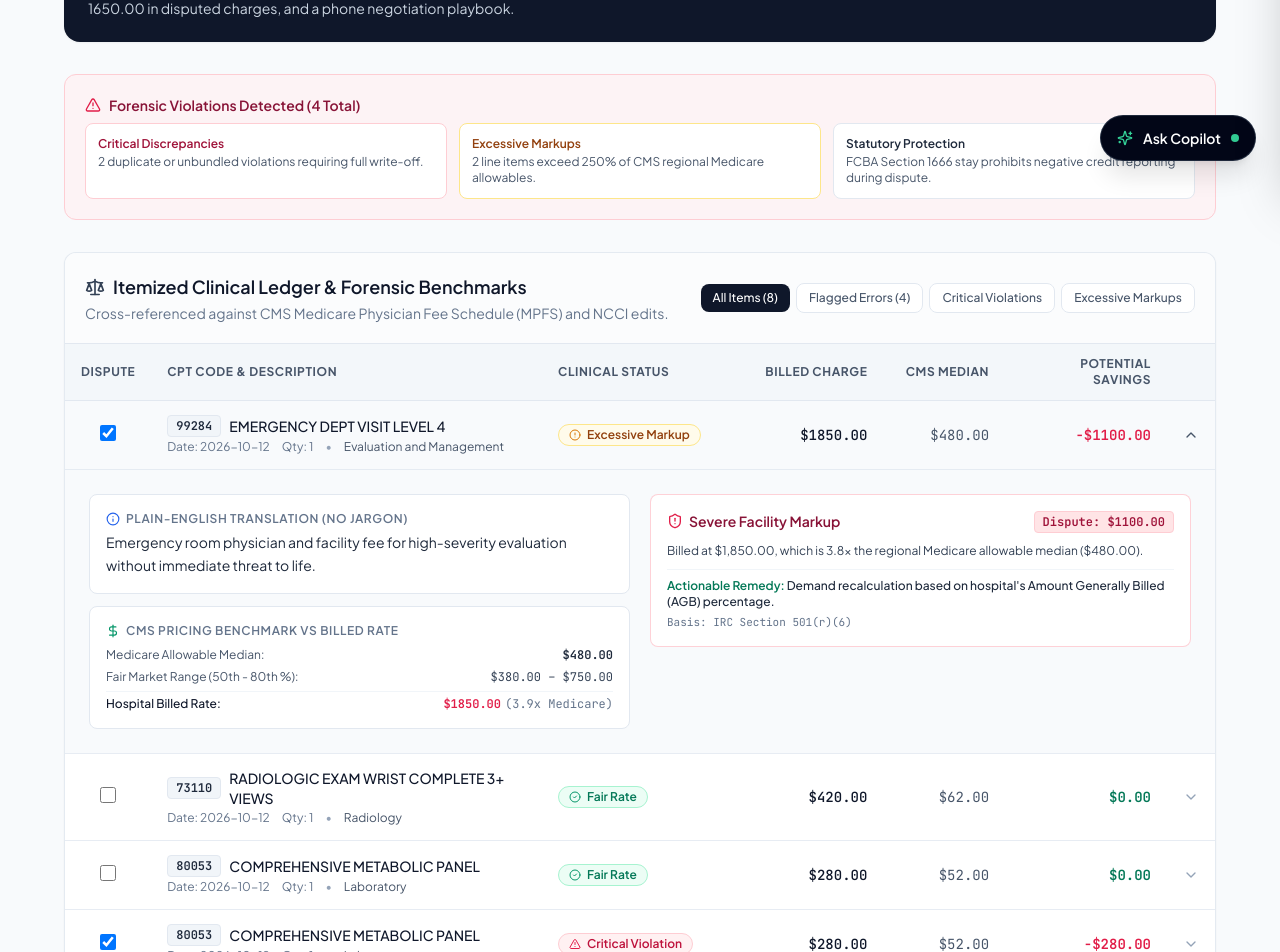
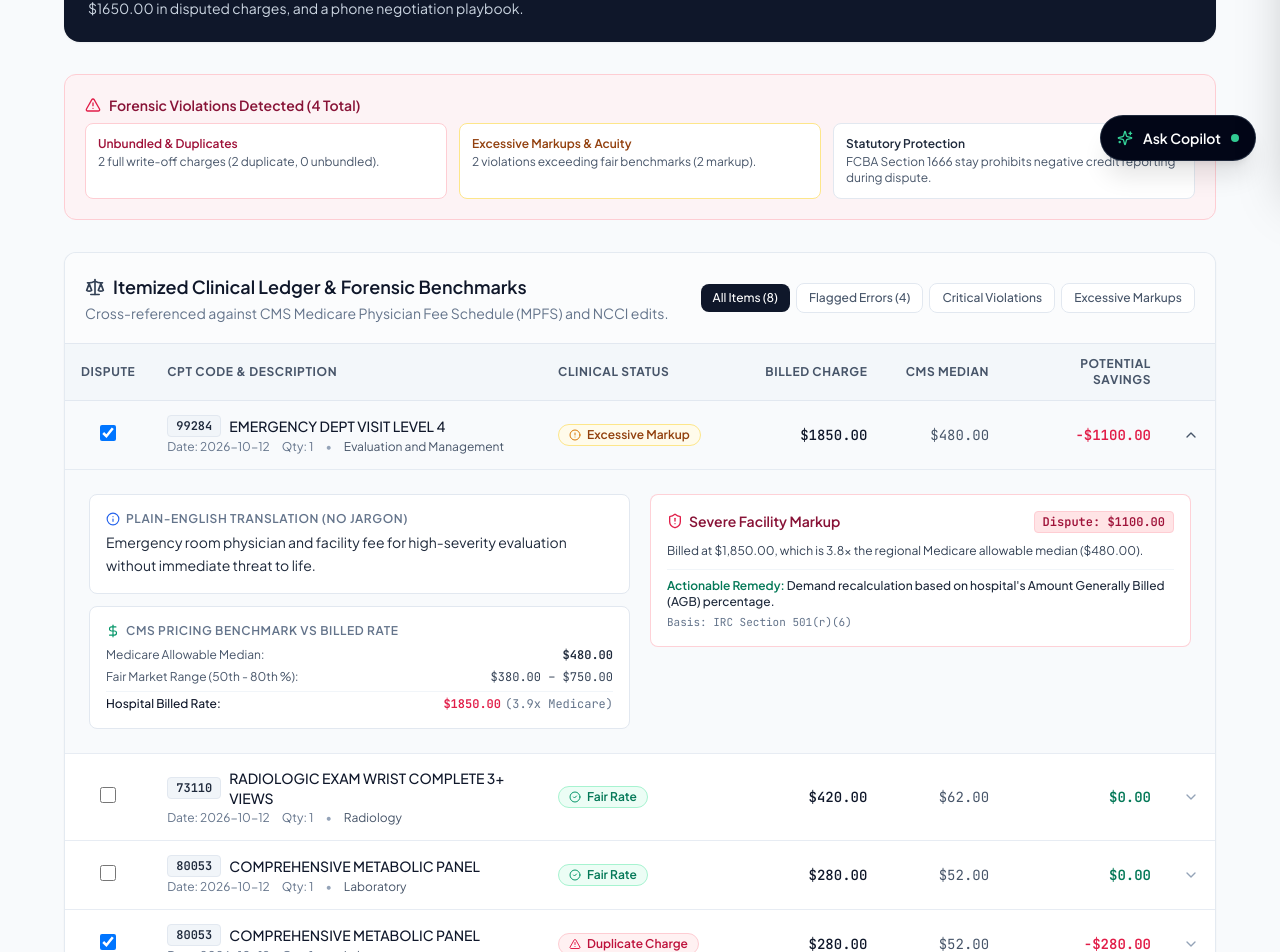
Before and after one commit to z-lovejeet/UnBill, a Next.js app: page /results/1 in a window 1280 px wide. Shown: the part 615-1567 px from the top of the page. Built offline with nearby package versions, Linux system fonts and the light colour scheme.

Commit message:
fix(audit): refine anomaly breakdown counts and specific violation badges

```diff
--- a/src/app/results/[id]/page.tsx
+++ b/src/app/results/[id]/page.tsx
@@ -157,8 +157,13 @@ export default function ResultsPage() {
     financials.totalBilledGross - financials.totalPotentialSavings
   );
 
-  const highSeverityCount = anomalies.filter((a) => a.severity === 'HIGH').length;
-  const mediumSeverityCount = anomalies.filter((a) => a.severity === 'MEDIUM').length;
+  const duplicateCount = anomalies.filter(
+    (a) => a.anomalyType === 'DUPLICATE_CHARGE' || a.anomalyType === 'QUANTITY_OVERBILL'
+  ).length;
+  const unbundledCount = anomalies.filter((a) => a.anomalyType === 'UNBUNDLED_CHARGE').length;
+  const fullWriteOffCount = duplicateCount + unbundledCount;
+  const markupCount = anomalies.filter((a) => a.anomalyType === 'EXCESSIVE_MARKUP').length;
+  const upcodeCount = anomalies.filter((a) => a.anomalyType === 'UPCODING_SEVERITY').length;
 
   return (
     <div className="min-h-screen bg-slate-50 py-10 px-4 sm:px-6 lg:px-8">
@@ -340,7 +345,7 @@ export default function ResultsPage() {
             </h3>
             <p className="text-xs sm:text-sm text-slate-300 mt-1 max-w-2xl">
               We have generated a formal Certified Mail letter citing 15 U.S.C. 1666, an itemized
-              schedule of $ {financials.totalPotentialSavings.toFixed(2)} in disputed charges, and a
+              schedule of ${financials.totalPotentialSavings.toFixed(2)} in disputed charges, and a
               phone negotiation playbook.
             </p>
           </div>
@@ -363,15 +368,17 @@ export default function ResultsPage() {
             </h3>
             <div className="grid grid-cols-1 sm:grid-cols-3 gap-3 text-xs">
               <div className="bg-white p-3 rounded-lg border border-rose-200">
-                <span className="font-semibold text-rose-800 block">Critical Discrepancies</span>
+                <span className="font-semibold text-rose-800 block">Unbundled & Duplicates</span>
                 <span className="text-slate-600 mt-0.5 block">
-                  {highSeverityCount} duplicate or unbundled violations requiring full write-off.
+                  {fullWriteOffCount > 0
+                    ? `${fullWriteOffCount} full write-off ${fullWriteOffCount === 1 ? 'charge' : 'charges'} (${duplicateCount} duplicate, ${unbundledCount} unbundled).`
+                    : 'No duplicate or unbundled charges detected.'}
                 </span>
               </div>
               <div className="bg-white p-3 rounded-lg border border-amber-200">
-                <span className="font-semibold text-amber-800 block">Excessive Markups</span>
+                <span className="font-semibold text-amber-800 block">Excessive Markups & Acuity</span>
                 <span className="text-slate-600 mt-0.5 block">
-                  {mediumSeverityCount} line items exceed 250% of CMS regional Medicare allowables.
+                  {markupCount + upcodeCount} {markupCount + upcodeCount === 1 ? 'violation' : 'violations'} exceeding fair benchmarks ({markupCount} markup{upcodeCount > 0 ? `, ${upcodeCount} upcode` : ''}).
                 </span>
               </div>
               <div className="bg-white p-3 rounded-lg border border-slate-200">
--- a/src/components/audit-table.tsx
+++ b/src/components/audit-table.tsx
@@ -35,30 +35,8 @@ export function AuditTable({ items, onToggleDispute }: AuditTableProps) {
     setExpandedId((prev) => (prev === id ? null : id));
   };
 
-  const getSeverityBadge = (severity: AnomalySeverity) => {
-    switch (severity) {
-      case 'HIGH':
-        return (
-          <span className="inline-flex items-center gap-1.5 px-2.5 py-0.5 rounded-full text-xs font-semibold bg-rose-50 text-rose-700 border border-rose-200">
-            <AlertTriangle className="w-3 h-3 text-rose-600" />
-            Critical Violation
-          </span>
-        );
-      case 'MEDIUM':
-        return (
-          <span className="inline-flex items-center gap-1.5 px-2.5 py-0.5 rounded-full text-xs font-semibold bg-amber-50 text-amber-800 border border-amber-200">
-            <AlertCircle className="w-3 h-3 text-amber-600" />
-            Excessive Markup
-          </span>
-        );
-      case 'LOW':
-        return (
-          <span className="inline-flex items-center gap-1.5 px-2.5 py-0.5 rounded-full text-xs font-semibold bg-blue-50 text-blue-700 border border-blue-200">
-            <Info className="w-3 h-3 text-blue-600" />
-            Review Needed
-          </span>
-        );
-      default:
+  const getItemBadge = (item: AuditedLineItem) => {
+    if (!item.anomalies || item.anomalies.length === 0) {
       return (
         <span className="inline-flex items-center gap-1.5 px-2.5 py-0.5 rounded-full text-xs font-semibold bg-emerald-50 text-emerald-700 border border-emerald-200">
           <CheckCircle2 className="w-3 h-3 text-emerald-600" />
@@ -66,6 +44,63 @@ export function AuditTable({ items, onToggleDispute }: AuditTableProps) {
         </span>
       );
     }
+
+    const hasDuplicate = item.anomalies.some(
+      (a) => a.anomalyType === 'DUPLICATE_CHARGE' || a.anomalyType === 'QUANTITY_OVERBILL'
+    );
+    if (hasDuplicate) {
+      return (
+        <span className="inline-flex items-center gap-1.5 px-2.5 py-0.5 rounded-full text-xs font-semibold bg-rose-50 text-rose-700 border border-rose-200">
+          <AlertTriangle className="w-3 h-3 text-rose-600" />
+          Duplicate Charge
+        </span>
+      );
+    }
+
+    const hasUnbundled = item.anomalies.some((a) => a.anomalyType === 'UNBUNDLED_CHARGE');
+    if (hasUnbundled) {
+      return (
+        <span className="inline-flex items-center gap-1.5 px-2.5 py-0.5 rounded-full text-xs font-semibold bg-rose-50 text-rose-700 border border-rose-200">
+          <AlertTriangle className="w-3 h-3 text-rose-600" />
+          Unbundled (NCCI)
+        </span>
+      );
+    }
+
+    const hasUpcode = item.anomalies.some((a) => a.anomalyType === 'UPCODING_SEVERITY');
+    if (hasUpcode) {
+      return (
+        <span className="inline-flex items-center gap-1.5 px-2.5 py-0.5 rounded-full text-xs font-semibold bg-purple-50 text-purple-700 border border-purple-200">
+          <AlertCircle className="w-3 h-3 text-purple-600" />
+          Suspected Upcoding
+        </span>
+      );
+    }
+
+    const hasMarkup = item.anomalies.some((a) => a.anomalyType === 'EXCESSIVE_MARKUP');
+    if (hasMarkup) {
+      const markupAnomaly = item.anomalies.find((a) => a.anomalyType === 'EXCESSIVE_MARKUP');
+      const isExtreme = markupAnomaly?.severity === 'HIGH';
+      return (
+        <span
+          className={`inline-flex items-center gap-1.5 px-2.5 py-0.5 rounded-full text-xs font-semibold ${
+            isExtreme
+              ? 'bg-amber-50 text-amber-900 border border-amber-300'
+              : 'bg-amber-50 text-amber-800 border border-amber-200'
+          }`}
+        >
+          <AlertCircle className="w-3 h-3 text-amber-600" />
+          {isExtreme ? 'Severe Markup' : 'Excessive Markup'}
+        </span>
+      );
+    }
+
+    return (
+      <span className="inline-flex items-center gap-1.5 px-2.5 py-0.5 rounded-full text-xs font-semibold bg-blue-50 text-blue-700 border border-blue-200">
+        <Info className="w-3 h-3 text-blue-600" />
+        Review Needed
+      </span>
+    );
   };
 
   return (
@@ -212,7 +247,7 @@ export function AuditTable({ items, onToggleDispute }: AuditTableProps) {
 
                     {/* Status Badge */}
                     <td className="py-3.5 px-4 whitespace-nowrap">
-                      {getSeverityBadge(item.status)}
+                      {getItemBadge(item)}
                     </td>
 
                     {/* Billed Amount */}
```
Lines whose indentation alone changed are shown as unchanged.
